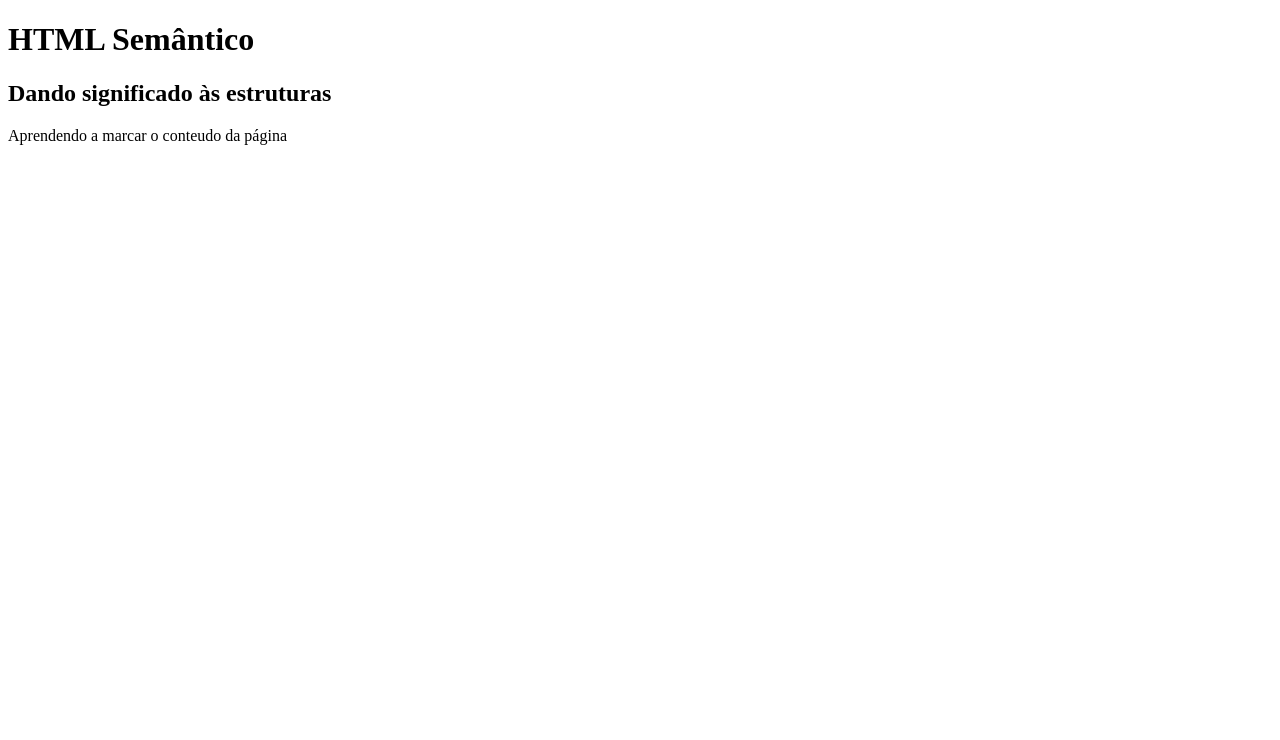
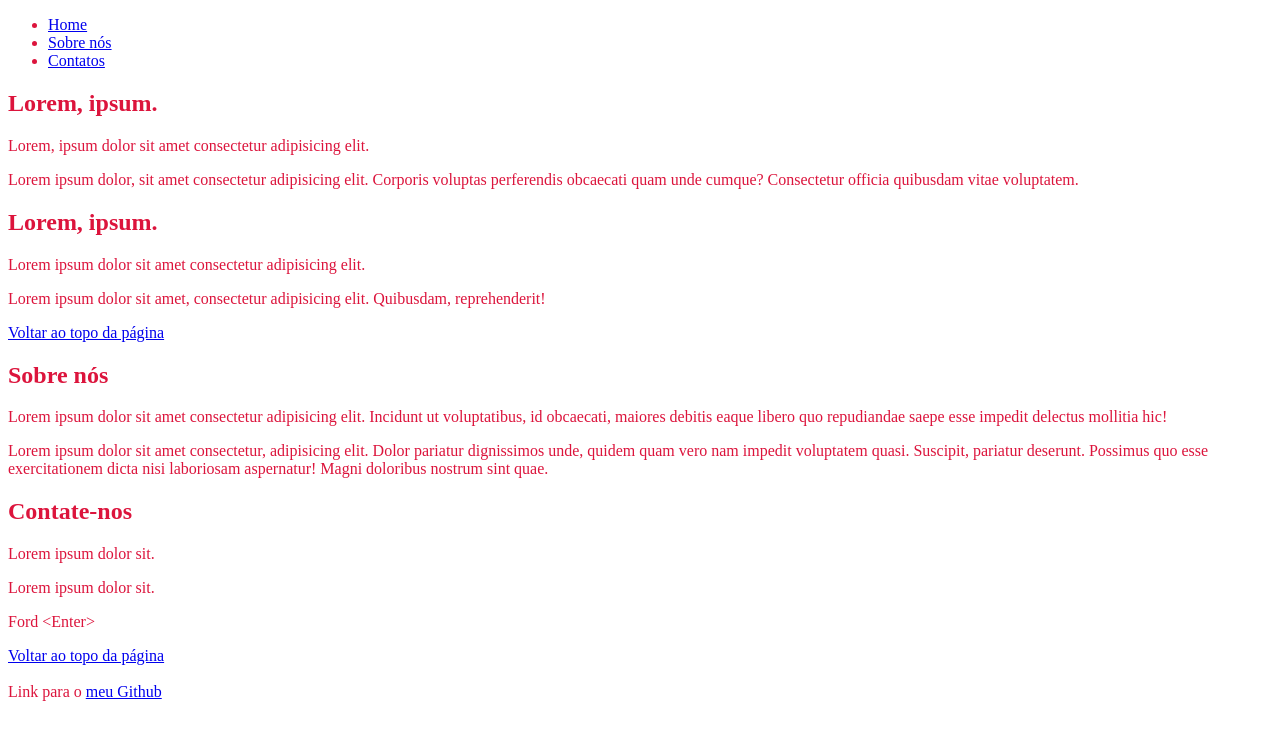
Before and after one commit to ThiagoTTeixeira/html-semantico, a plain HTML site: page index.html in a window 1280 px wide. Drawn offline with Linux system fonts and the light colour scheme.

Commit message:
Aula HTML semântico e CSS

```diff
--- a/index.html
+++ b/index.html
@@ -2,16 +2,75 @@
 <html lang="pt-BR">
 <head>
     <meta charset="UTF-8">
-
-
     <meta name="viewport" content="width=device-width, initial-scale=1.0">
     <title>HTML Semântico</title>
+    <link rel="stylesheet" href="./style.css">
+    <!-- <style>
+        body {
+            color:rgb(0, 0, 0);
+        }
+    </style> -->
 </head>
 <body>
-    <header>
-        <h1>HTML Semântico</h1>
-        <h2>Dando significado às estruturas</h2>
-        <p>Aprendendo a marcar o conteudo da página</p>
+    <header id="topo-pagina">
+        <nav>
+            <!-- Lista não odernada -->
+            <ul>
+                <!-- Item da lista -->
+                <li>
+                    <a href="./index.html">Home</a>
+                </li>
+
+                <li>
+                    <a href="#sobre-nos">Sobre nós</a>
+                </li>
+                <li>
+                    <a href="#contatos">Contatos</a>
+                </li>
+            </ul>
+        </nav>
     </header>
+    <article>
+        <header>
+            <h1>Lorem, ipsum.</h1>
+            <p>Lorem, ipsum dolor sit amet consectetur adipisicing elit.</p>
+            <p>Lorem ipsum dolor, sit amet consectetur adipisicing elit. Corporis voluptas perferendis obcaecati quam unde cumque? Consectetur officia quibusdam vitae voluptatem.</p>
+        </header>
+    </article>
+
+    <article>
+        <header>
+            <h1>Lorem, ipsum.</h1>
+            <p>
+                Lorem ipsum dolor sit amet consectetur adipisicing elit.
+            </p>
+            <p>
+                Lorem ipsum dolor sit amet, consectetur adipisicing elit. Quibusdam, reprehenderit!
+            </p>
+        </header>
+    </article>
+
+    <section id="sobre-nos">
+        <a href="#topo-pagina">Voltar ao topo da página</a>
+        <h2>Sobre nós</h2>
+        <p>Lorem ipsum dolor sit amet consectetur adipisicing elit. Incidunt ut voluptatibus, id obcaecati, maiores debitis eaque libero quo repudiandae saepe esse impedit delectus mollitia hic!</p>
+
+        <p>Lorem ipsum dolor sit amet consectetur, adipisicing elit. Dolor pariatur dignissimos unde, quidem quam vero nam impedit voluptatem quasi. Suscipit, pariatur deserunt. Possimus quo esse exercitationem dicta nisi laboriosam aspernatur! Magni doloribus nostrum sint quae.</p>
+    </section>
+
+    <section id="contatos">
+        <h2>Contate-nos</h2>
+        <p>Lorem ipsum dolor sit.</p>
+        <p>Lorem ipsum dolor sit.</p>
+        <p>Ford &lt;Enter&gt;</p> <!--Colocando angle brackets em texto-->
+        <a href="#topo-pagina">Voltar ao topo da página</a>
+    </section>
+
+    <footer>
+        <!---Poribido!-->
+        <!-- <header></header> -->
+            <br>Link para o <a href="https://github.com/ThiagoTTeixeira"> meu Github</a>
+    </footer>
+
 </body>
 </html>
--- /dev/null
+++ b/style.css
@@ -0,0 +1,6 @@
+html {
+    scroll-behavior: smooth; /*comporatamento-da-rolagem: suave*/
+}
+body {
+    color: crimson;
+}
```
